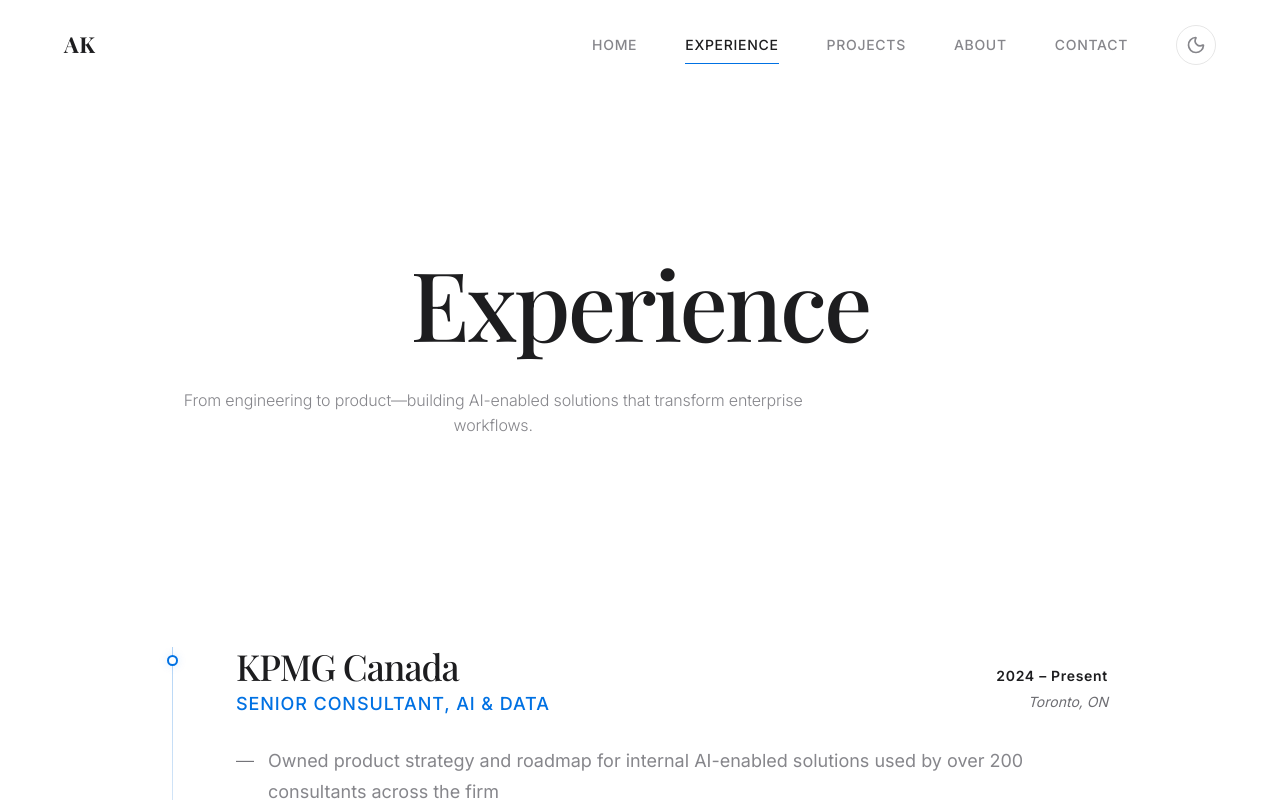
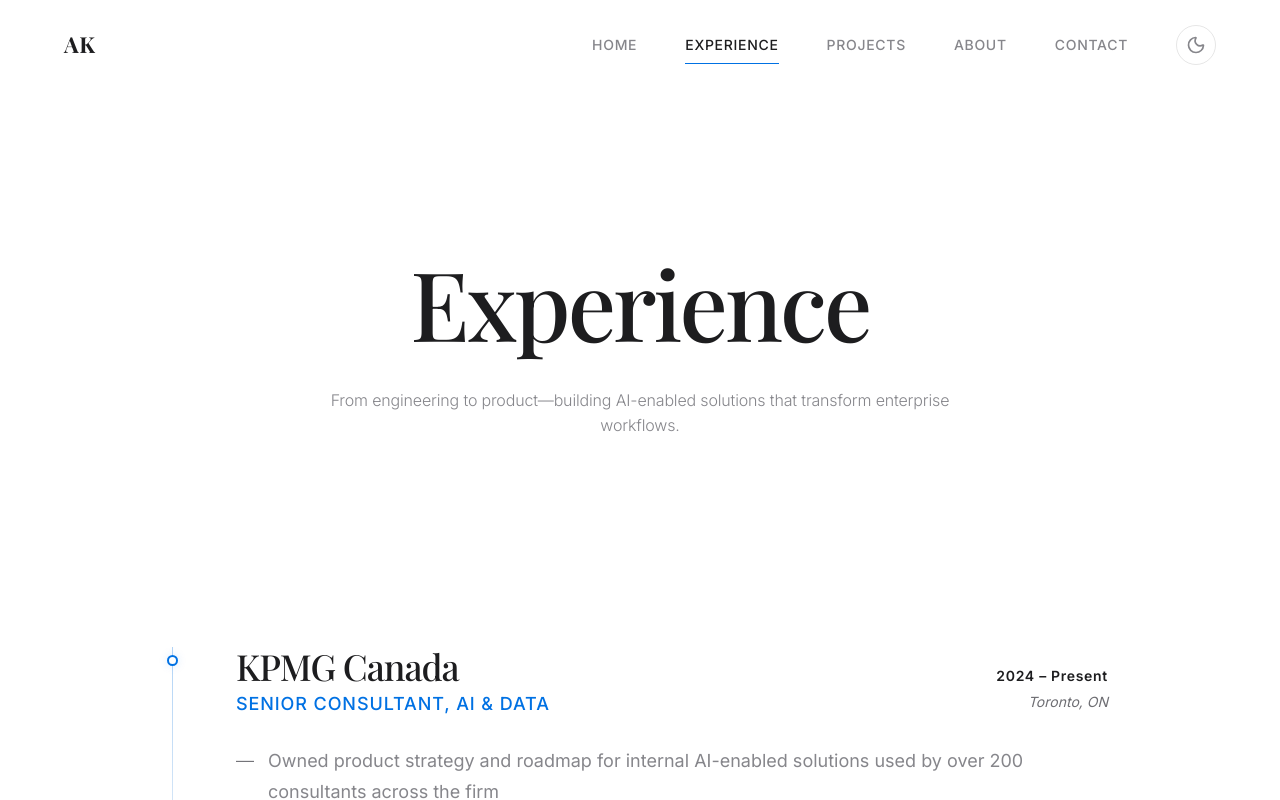
Before and after one commit to adukhan98/portfolio-2025-2026, a Next.js app: page /experience in a window 1280 px wide. Shown: the top 800 px of the page. Built offline with nearby package versions, Linux system fonts and the light colour scheme; a web font is replaced by a local one.

Commit message:
centered div on experience page lol

```diff
--- a/src/app/experience/page.module.css
+++ b/src/app/experience/page.module.css
@@ -10,6 +10,10 @@
 .header {
     text-align: center;
     padding: var(--space-20) 0 var(--space-16);
+    display: flex;
+    flex-direction: column;
+    align-items: center;
+    /* Enforce centering */
 }
 
 .header h1 {
```
